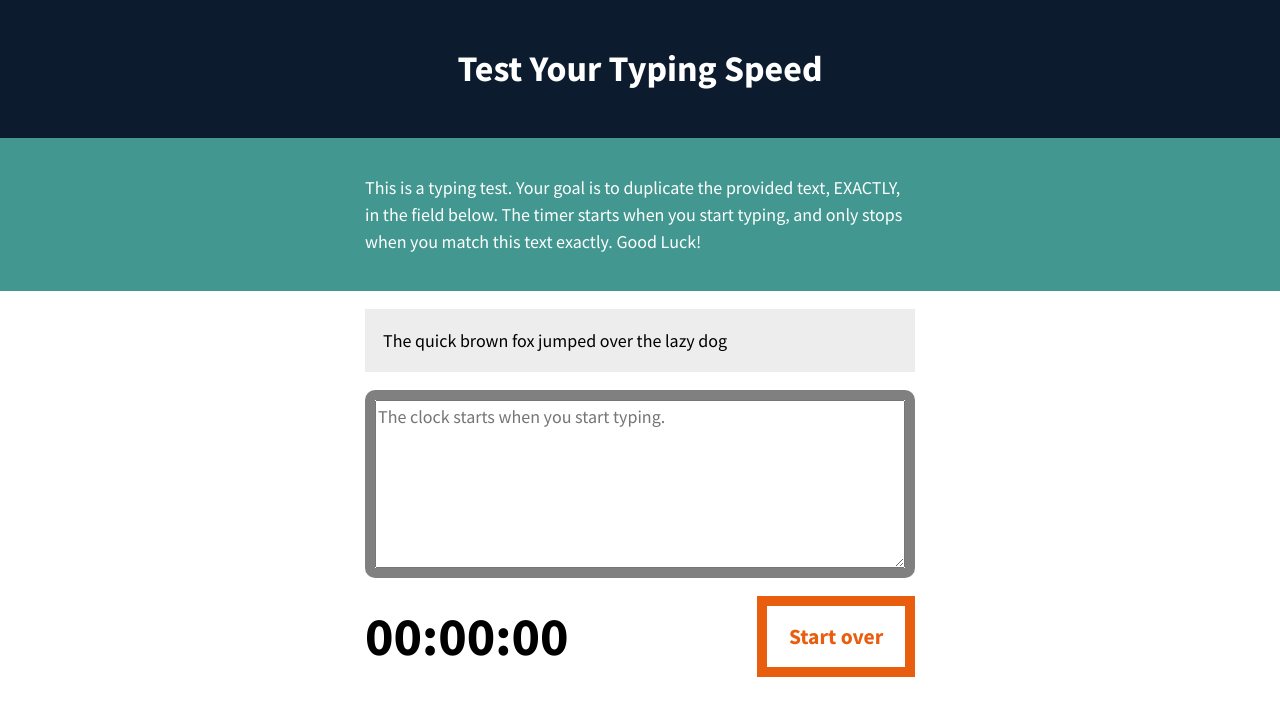
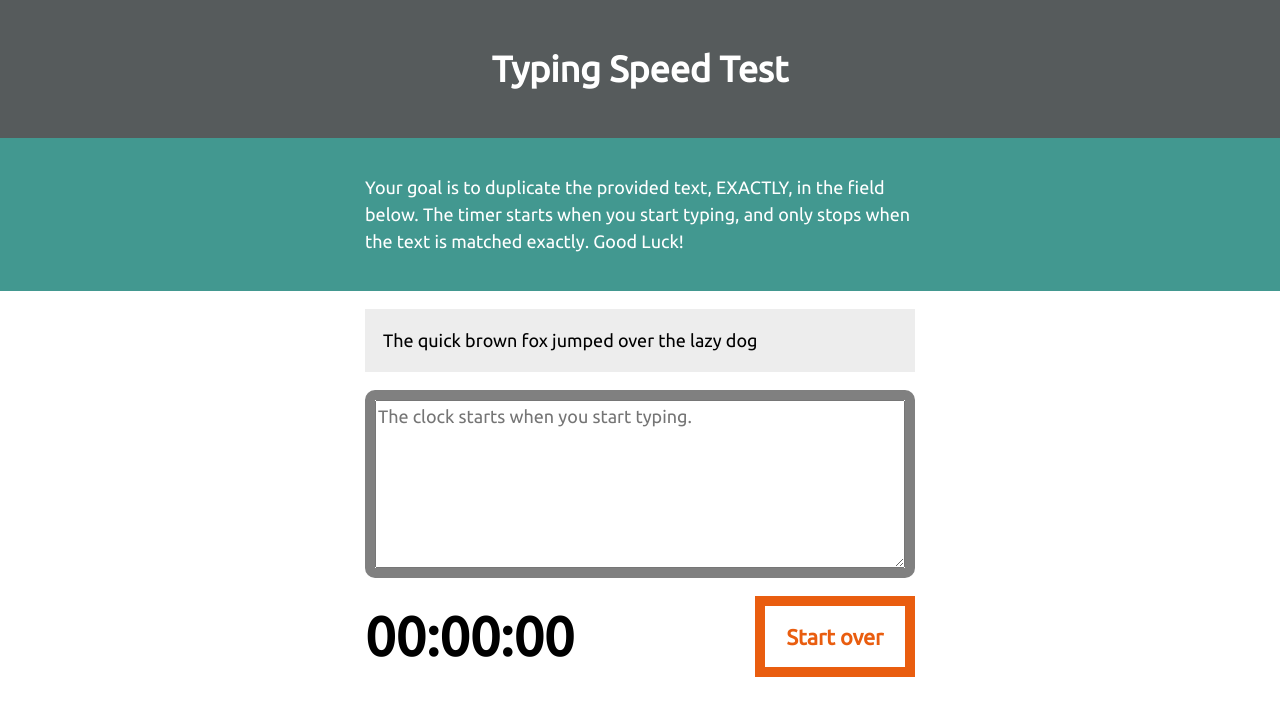
Before and after one commit to seancmont/typeTest, a plain HTML site: page typeTest/index.html in a window 1280 px wide. Drawn offline with Linux system fonts and the light colour scheme.

Commit message:
edited content, styling changes

```diff
--- a/typeTest/index.html
+++ b/typeTest/index.html
@@ -6,17 +6,18 @@
     <meta name="viewport" content="width=device-width, initial-scale=1">
     <title>JS Typing Speed Test</title>
     <script src="script.js" async></script>
-    <link rel="stylesheet" href="//fonts.googleapis.com/css?family=Source+Sans+Pro:400,400i,700,700i,900,900i" type="text/css" media="all">
+    <link href="https://fonts.googleapis.com/css?family=Ubuntu" rel="stylesheet">
     <link rel="stylesheet" href="style.css">
+    <link rel="stylesheet" href="path/to/font-awesome/css/font-awesome.min.css">
 </head>
 
 <body>
     <header class="masthead">
-        <h1>Test Your Typing Speed</h1>
+        <h1>Typing Speed Test</h1>
     </header>
     <main class="main">
         <article class="intro">
-            <p>This is a typing test. Your goal is to duplicate the provided text, EXACTLY, in the field below. The timer starts when you start typing, and only stops when you match this text exactly. Good Luck!</p>
+            <p>Your goal is to duplicate the provided text, EXACTLY, in the field below. The timer starts when you start typing, and only stops when the text is matched exactly. Good Luck!</p>
         </article><!-- .intro -->
         <section class="test-area">
             <div id="origin-text">
--- a/typeTest/style.css
+++ b/typeTest/style.css
@@ -7,7 +7,7 @@ button,
 input,
 select,
 textarea {
-	font-family: 'Source Sans Pro', 'Helvetica', Arial, sans-serif;
+    font-family: 'Ubuntu', sans-serif;
     font-size: 18px;
     line-height: 1.5;
 }
@@ -111,7 +111,7 @@ body {
 
 .masthead {
     padding: 1em 2em;
-    background-color: #0D1B2E;
+    background-color: #565B5C;
     color: white;
 }
 
```
Lines whose indentation alone changed are shown as unchanged.
